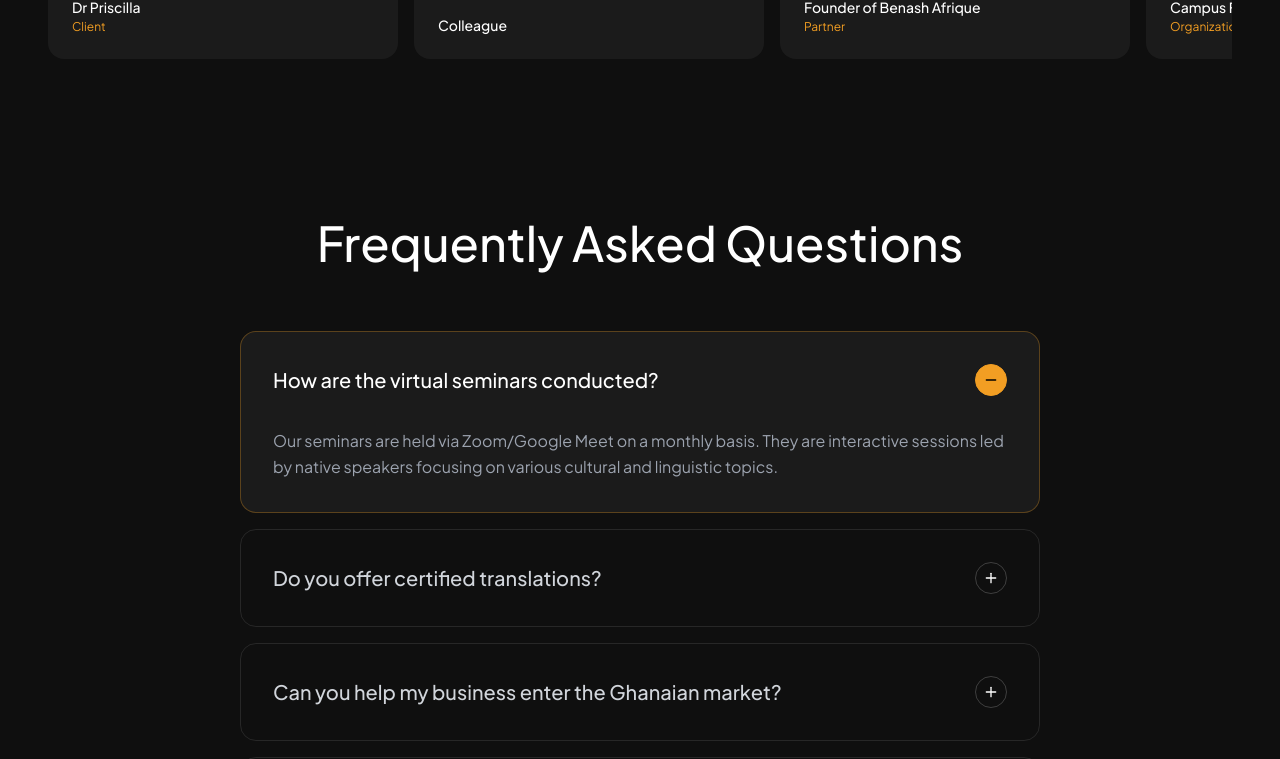
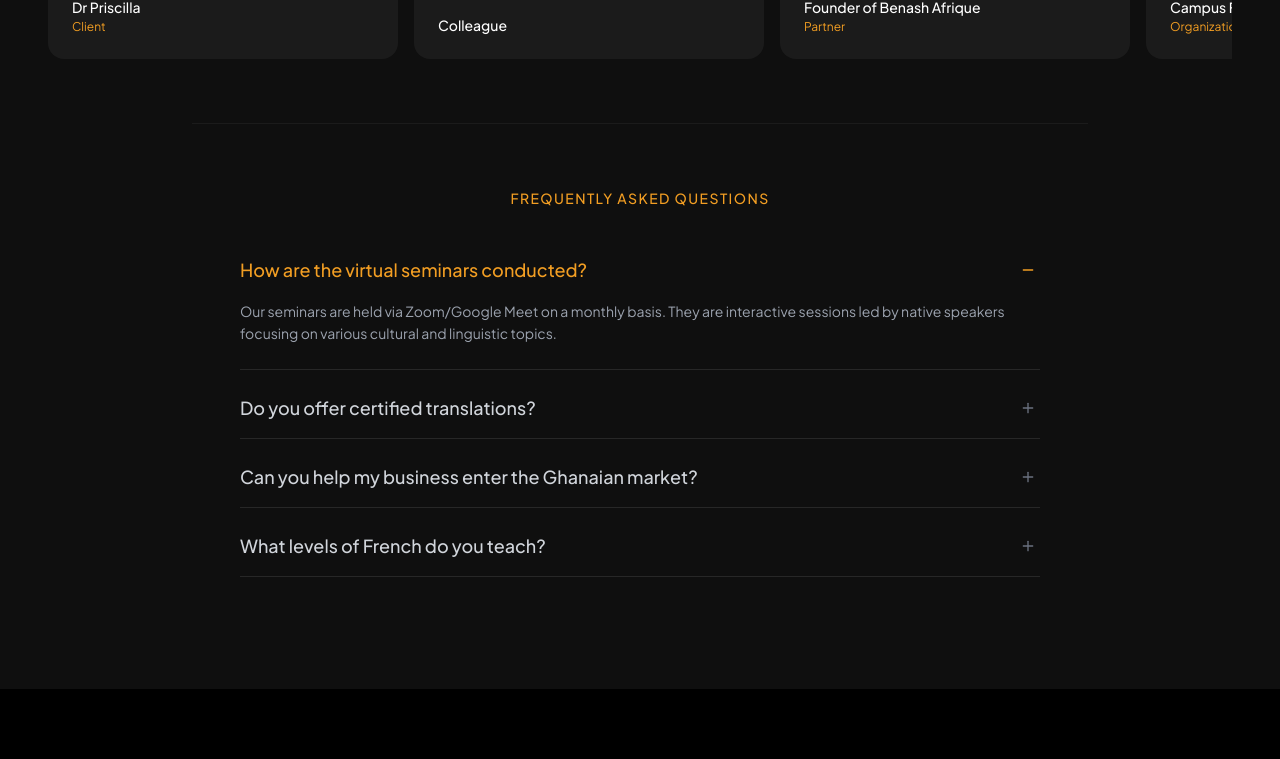
Before and after one commit to xyxyxyler/VASA-CONSULT, a React (Vite) app: page / in a window 1280 px wide. Shown: the part 3657-4416 px from the top of the page. Built offline with nearby package versions, Linux system fonts and the light colour scheme.

Commit message:
style: Subtly redesign FAQ section into a minimal accordion line-list

```diff
--- a/components/FAQ.tsx
+++ b/components/FAQ.tsx
@@ -26,30 +26,30 @@ export const FAQ: React.FC = () => {
     ];
 
     return (
-        <section className="py-24 px-6 md:px-12 max-w-4xl mx-auto">
-            <h2 className="text-4xl md:text-5xl font-medium text-white mb-16 text-center">{t('faq.title')}</h2>
+        <section className="py-16 px-6 md:px-12 max-w-4xl mx-auto border-t border-white/5">
+            <h2 className="text-sm uppercase tracking-widest text-brand-beige mb-8 text-center font-medium">{t('faq.title')}</h2>
 
-            <div className="space-y-4">
+            <div className="space-y-2">
                 {faqs.map((faq, i) => (
                     <div
                         key={i}
-                        className={`rounded-2xl overflow-hidden border transition-all duration-300 ${openIndex === i ? 'bg-white/5 border-brand-beige/30' : 'bg-transparent border-white/10 hover:border-white/20'}`}
+                        className={`overflow-hidden transition-all duration-300 border-b border-white/10 ${openIndex === i ? 'pb-2 bg-transparent' : 'bg-transparent'}`}
                     >
                         <button
-                            className="w-full flex items-center justify-between p-6 md:p-8 text-left"
+                            className="w-full flex items-center justify-between py-4 text-left group"
                             onClick={() => setOpenIndex(openIndex === i ? null : i)}
                         >
-                            <span className={`text-lg md:text-xl font-medium transition-colors ${openIndex === i ? 'text-white' : 'text-gray-300'}`}>
+                            <span className={`text-base md:text-lg font-medium transition-colors ${openIndex === i ? 'text-brand-beige' : 'text-gray-300 group-hover:text-white'}`}>
                                 {faq.q}
                             </span>
-                            <span className={`flex-shrink-0 ml-4 w-8 h-8 rounded-full flex items-center justify-center border transition-all ${openIndex === i ? 'bg-brand-beige text-black border-brand-beige' : 'border-white/20 text-white'}`}>
+                            <span className={`flex-shrink-0 ml-4 w-6 h-6 flex items-center justify-center transition-all ${openIndex === i ? 'text-brand-beige' : 'text-gray-500 group-hover:text-white'}`}>
                                 {openIndex === i ? <Minus className="w-4 h-4" /> : <Plus className="w-4 h-4" />}
                             </span>
                         </button>
 
-                        <div className={`grid transition-[grid-template-rows] duration-300 ease-out ${openIndex === i ? 'grid-rows-[1fr] pb-6 md:pb-8 px-6 md:px-8' : 'grid-rows-[0fr]'}`}>
+                        <div className={`grid transition-[grid-template-rows] duration-300 ease-out ${openIndex === i ? 'grid-rows-[1fr] pb-4' : 'grid-rows-[0fr]'}`}>
                             <div className="overflow-hidden">
-                                <p className="text-gray-400 leading-relaxed">
+                                <p className="text-gray-400 text-sm leading-relaxed pr-8">
                                     {faq.a}
                                 </p>
                             </div>
```
